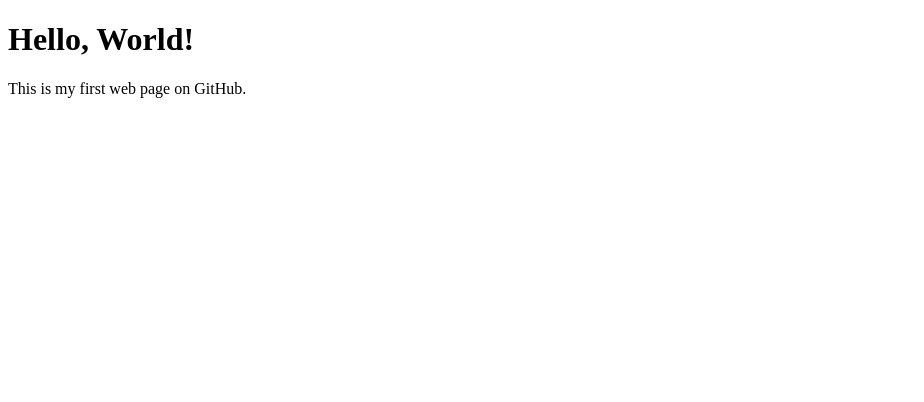
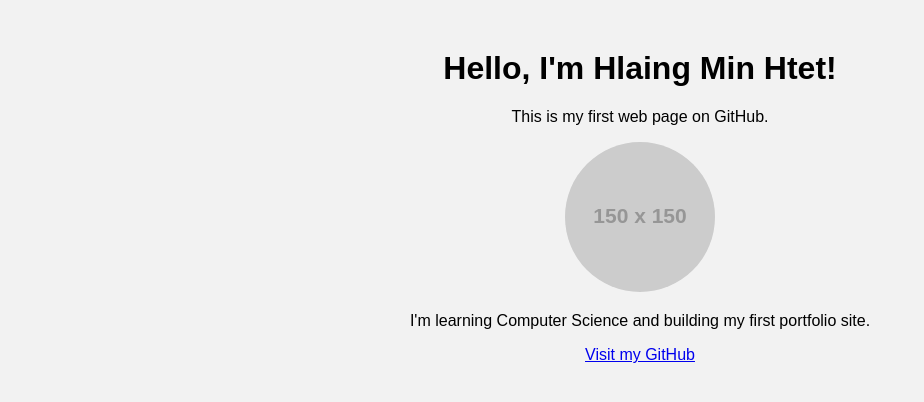
Before and after one commit to HlaingMinHtet21/Hlaing-Min-Htet, a plain HTML site: page index.html in a window 1280 px wide. Shown: the whole page, without its empty margins (0-924 px from the left). Drawn offline with Linux system fonts and the light colour scheme; placeholder pictures from the web are drawn by us.

Commit message:
Update index.html

```diff
--- a/index.html
+++ b/index.html
@@ -1,10 +1,25 @@
 <!DOCTYPE html>
 <html>
   <head>
-    <title>My First GitHub Page</title>
+    <title>Hlaing Min Htet Portfolio</title>
+    <style>
+      body {
+        font-family: Arial, sans-serif;
+        background-color: #f2f2f2;
+        text-align: center;
+        margin-top: 50px;
+      }
+      img {
+        width: 150px;
+        border-radius: 50%;
+      }
+    </style>
   </head>
   <body>
-    <h1>Hello, World!</h1>
+    <h1>Hello, I'm Hlaing Min Htet!</h1>
     <p>This is my first web page on GitHub.</p>
+    <img src="https://via.placeholder.com/150" alt="My Photo">
+    <p>I'm learning Computer Science and building my first portfolio site.</p>
+    <a href="https://github.com/HlaingMinHtet21" target="_blank">Visit my GitHub</a>
   </body>
 </html>
```
